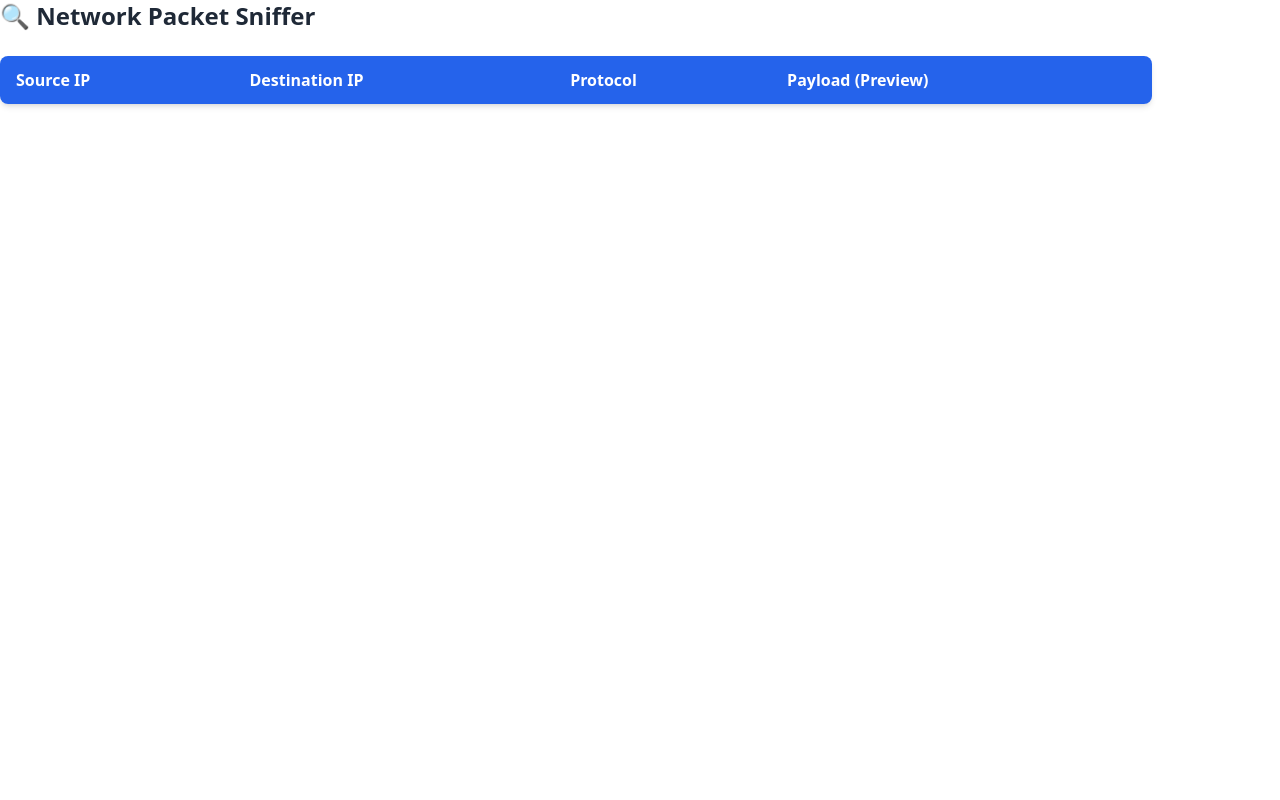
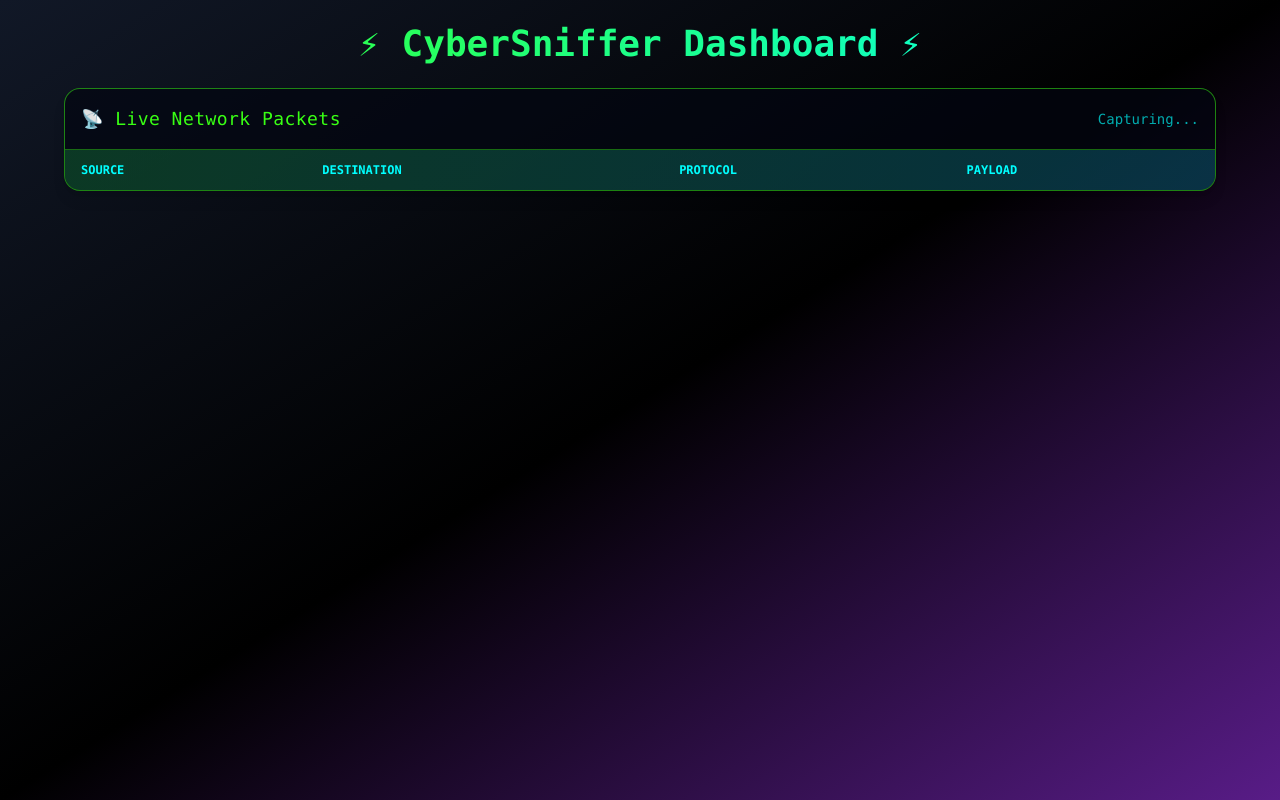
Before and after one commit to Thanush-07/CodeAlpha_Basic-Network-Sniffer-, a Flask app: page / in a window 1280 px wide. Run offline with Flask 3, Linux system fonts and the light colour scheme; lists and menus that the app fills with data are empty; some libraries are stand-ins or nearby versions.

Commit message:
landing page style upsdated

```diff
--- a/templates/index.html
+++ b/templates/index.html
@@ -1,8 +1,37 @@
 {% extends "head.html" %}
 
-{% block title %}Network Sniffer{% endblock %}
+{% block title %}Cyberpunk Packet Sniffer{% endblock %}
 
-{% block head %}
+{% block content %}
+<div class="min-h-screen bg-gradient-to-br from-gray-900 via-black to-purple-900 text-neon-green font-mono p-6">
+  <h1 class="text-4xl font-extrabold mb-6 text-center text-transparent bg-clip-text bg-gradient-to-r from-neon-green to-neon-cyan">
+    ⚡ CyberSniffer Dashboard ⚡
+  </h1>
+
+  <!-- Card container -->
+  <div class="max-w-6xl mx-auto bg-gray-950 bg-opacity-70 border border-neon-green/50 rounded-2xl shadow-lg overflow-hidden">
+    <div class="p-4 border-b border-neon-green/40 flex justify-between items-center">
+      <span class="text-lg tracking-wide">📡 Live Network Packets</span>
+      <span id="status" class="text-sm text-neon-cyan animate-pulse">Capturing...</span>
+    </div>
+
+    <!-- Table -->
+    <div class="overflow-x-auto">
+      <table class="w-full text-left">
+        <thead>
+          <tr class="bg-gradient-to-r from-green-700/40 to-cyan-700/40 text-neon-cyan uppercase text-xs">
+            <th class="px-4 py-3">Source</th>
+            <th class="px-4 py-3">Destination</th>
+            <th class="px-4 py-3">Protocol</th>
+            <th class="px-4 py-3">Payload</th>
+          </tr>
+        </thead>
+        <tbody id="packetTable" class="divide-y divide-neon-green/20 text-sm"></tbody>
+      </table>
+    </div>
+  </div>
+</div>
+
 <script>
 async function fetchPackets() {
   try {
@@ -13,40 +42,20 @@
     table.innerHTML = "";
 
     data.forEach(pkt => {
-                let row = `<tr class="hover:bg-gray-100 transition">
-                    <td class="px-6 py-4 text-sm">${pkt.src}</td>
-                    <td class="px-6 py-4 text-sm">${pkt.dst}</td>
-                    <td class="px-6 py-4 text-sm">${pkt.proto}</td>
-                    <td class="px-6 py-4 text-sm text-gray-600 truncate max-w-xs">${pkt.payload}</td>
+      let row = `<tr class="hover:bg-neon-purple/20 transition ease-in-out duration-200">
+          <td class="px-4 py-2">${pkt.src}</td>
+          <td class="px-4 py-2">${pkt.dst}</td>
+          <td class="px-4 py-2 font-bold text-neon-cyan">${pkt.proto}</td>
+          <td class="px-4 py-2 text-neon-green truncate max-w-xs">${pkt.payload}</td>
       </tr>`;
       table.innerHTML += row;
     });
   } catch (e) {
-            console.error("Error fetching packets:", e);
+    document.getElementById("status").textContent = "⚠️ Error fetching packets";
+    document.getElementById("status").classList.remove("animate-pulse");
   }
 }
 
-    // Refresh every 2 seconds
 setInterval(fetchPackets, 2000);
 </script>
 {% endblock %}
-
-{% block content %}
-  <h1 class="text-2xl font-bold text-gray-800 mb-6 flex items-center">
-    🔍 Network Packet Sniffer
-  </h1>
-
-  <div class="w-full max-w-6xl bg-white shadow-md rounded-lg overflow-hidden">
-    <table class="w-full text-left border-collapse">
-      <thead>
-        <tr class="bg-blue-600 text-white">
-          <th class="px-4 py-3">Source IP</th>
-          <th class="px-4 py-3">Destination IP</th>
-          <th class="px-4 py-3">Protocol</th>
-          <th class="px-4 py-3">Payload (Preview)</th>
-        </tr>
-      </thead>
-      <tbody id="packetTable" class="bg-white"></tbody>
-    </table>
-  </div>
-{% endblock %}
```
Lines whose indentation alone changed are shown as unchanged.
